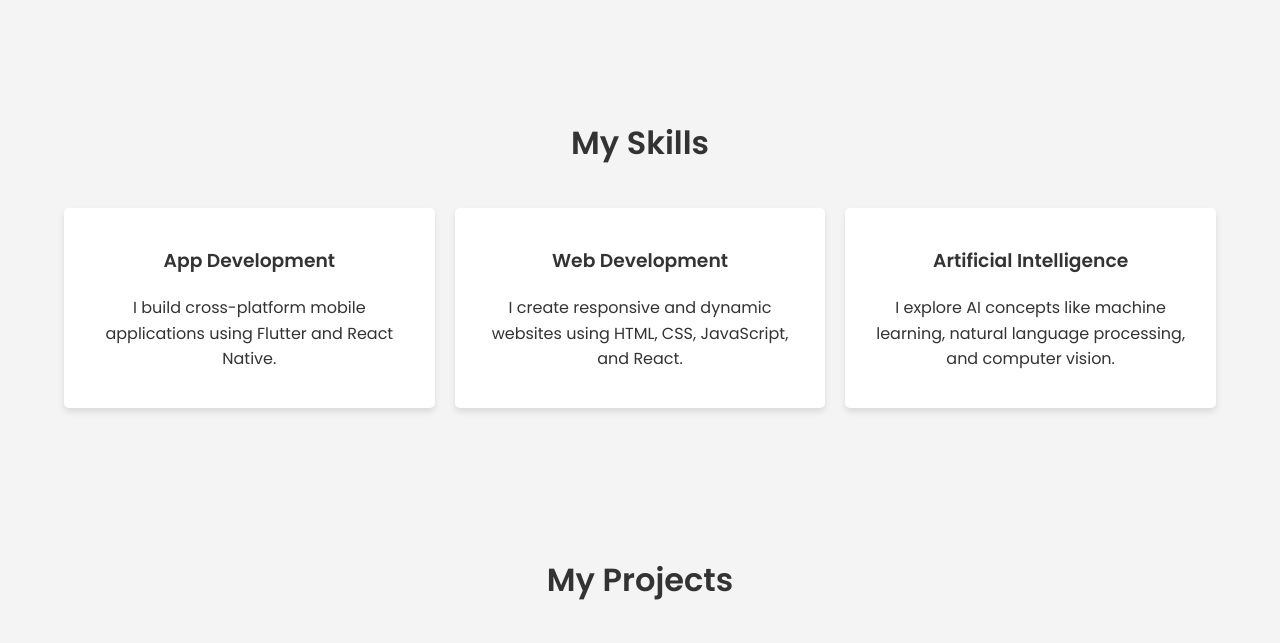
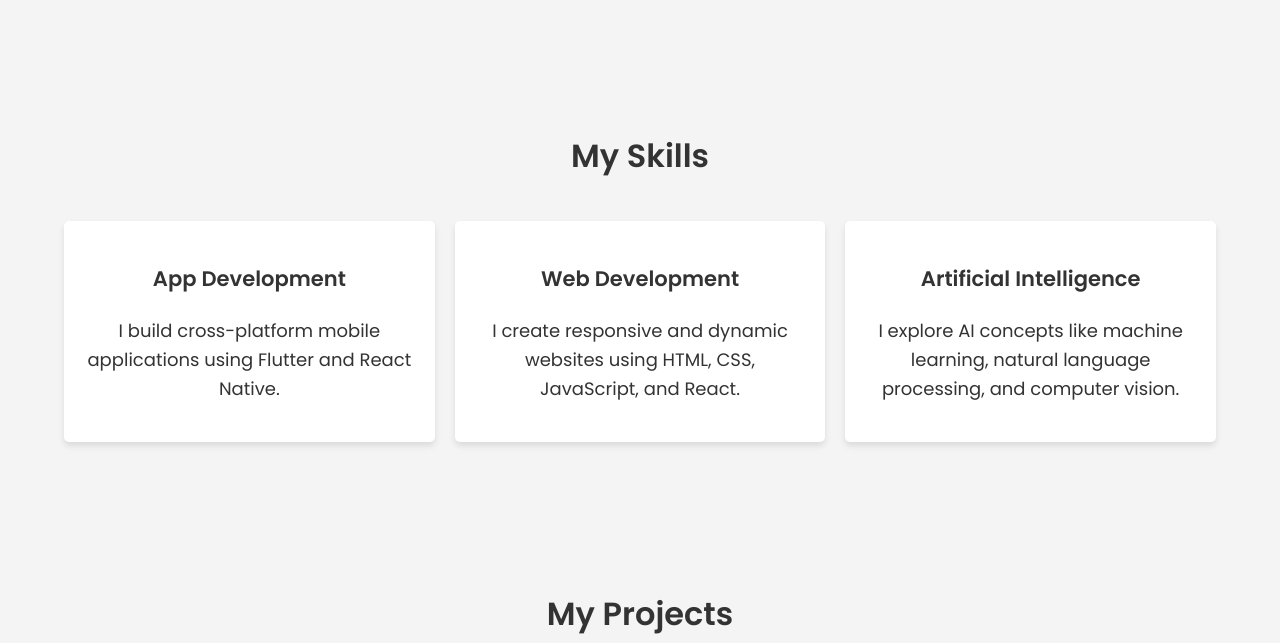
Before and after one commit to samirpuri204/samir, a plain HTML site: page index.html in a window 1280 px wide. Shown: the part 982-1625 px from the top of the page. Drawn offline with nearby package versions, Linux system fonts and the light colour scheme.

Commit message:
Update style.css

```diff
--- a/style.css
+++ b/style.css
@@ -1,5 +1,30 @@
+body {
+  font-size: 18px;
+  padding: 20px;
+}
 
-/* General Styles */
+/* For tablets or mobile devices (up to 768px) */
+@media (max-width: 768px) {
+  body {
+    font-size: 16px;
+    padding: 10px;
+  }
+
+  .header {
+    display: block;  /* Adjust layout for smaller screens */
+  }
+}
+
+/* For very small screens (e.g., phones) */
+@media (max-width: 480px) {
+  body {
+    font-size: 14px;
+  }
+
+  .header {
+    font-size: 16px; /* Make text fit better on small screens */
+  }
+}/* General Styles */
 body {
   font-family: 'Poppins', sans-serif;
   margin: 0;
```
